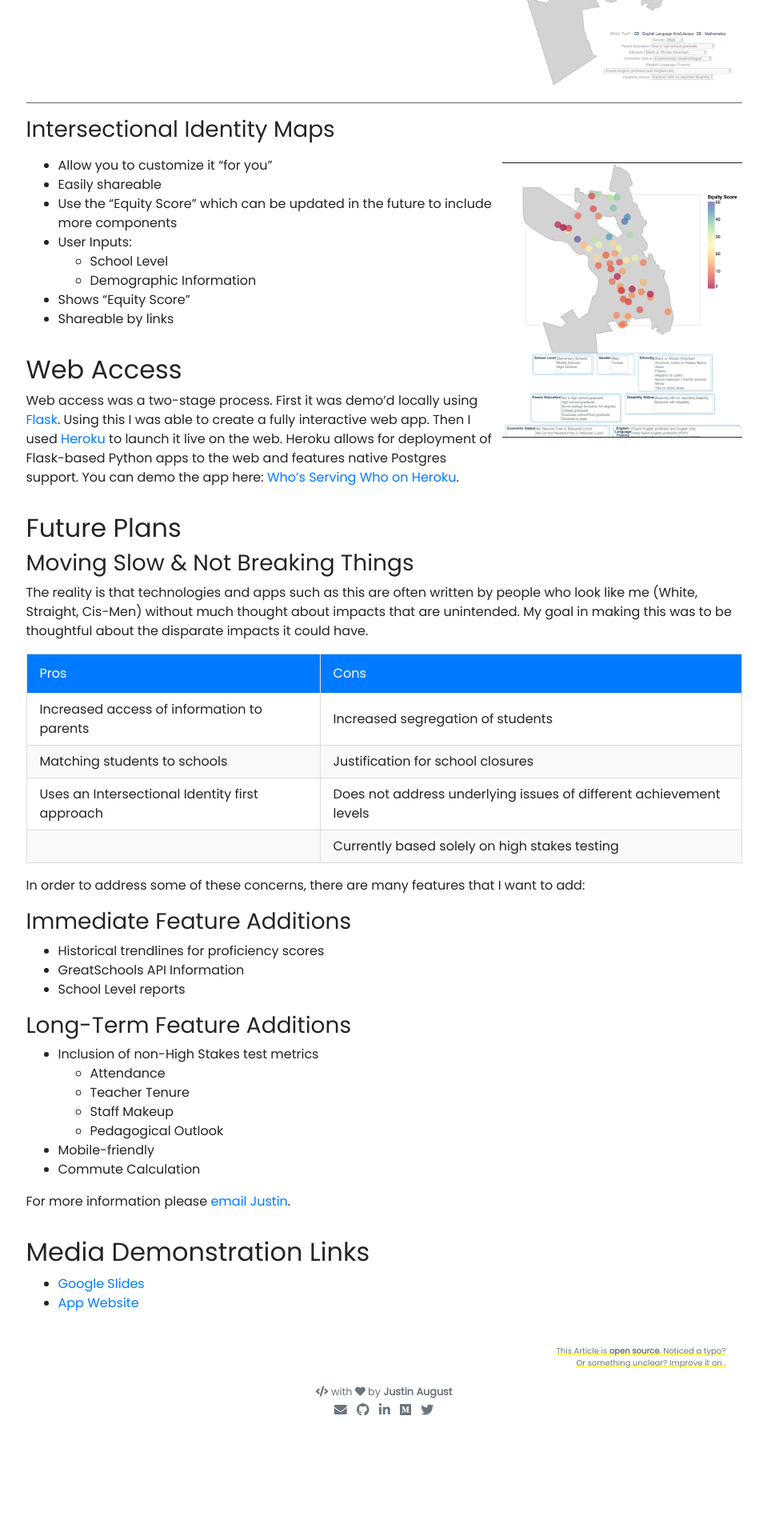
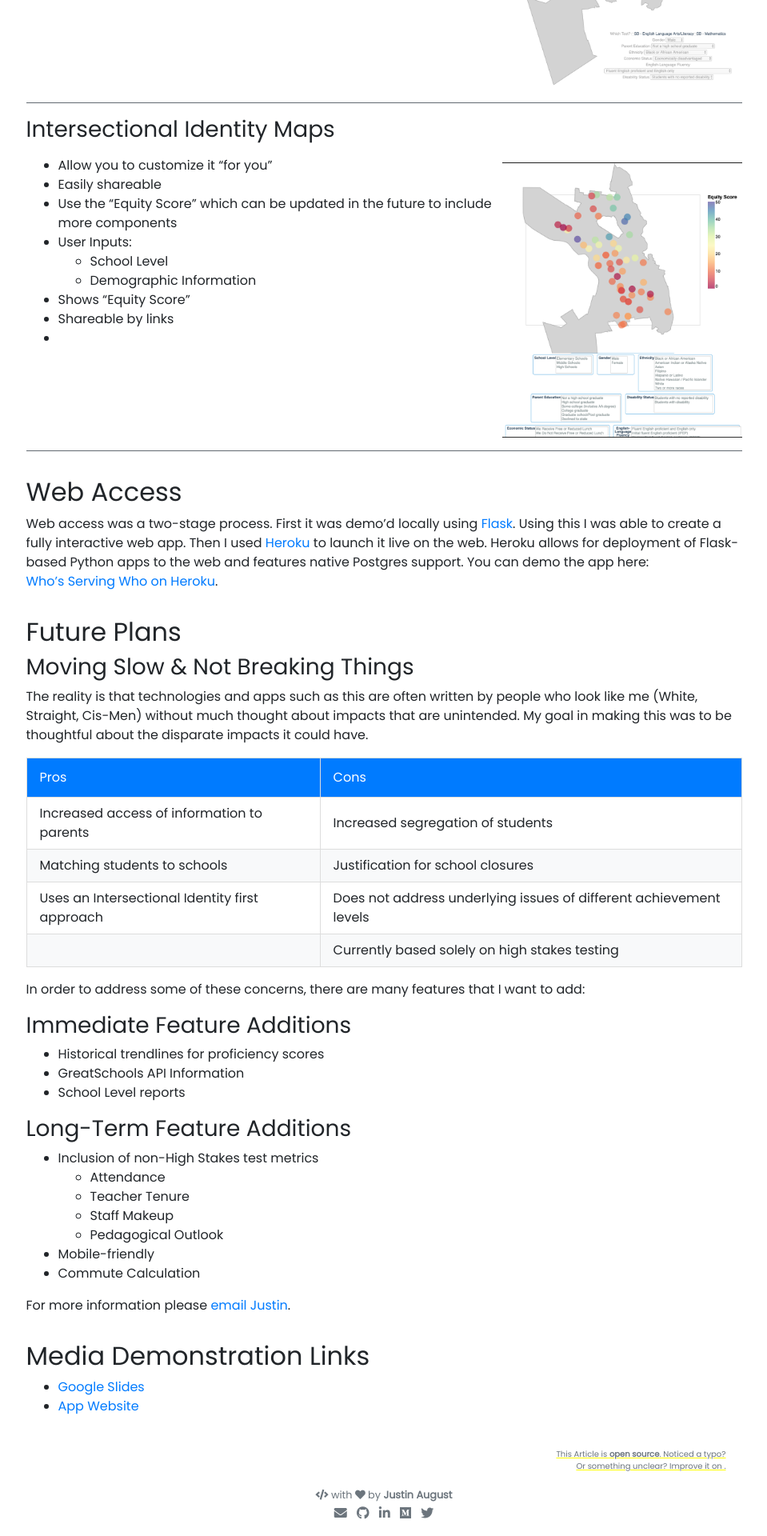
Before and after one commit to justinaugust/justinaugust.github.io, a Jekyll site: the page built from _posts/2019-12-18-whos-serving-who.md, in a window 1280 px wide. Shown: the part 3614-5534 px from the top of the page at 80% size, without its empty margins (160-1119 px from the left). Built offline with Jekyll 4.4.1, drawn with Linux system fonts in a browser that asks for light colours; nearby versions of some CDN libraries; our own code applies the rules of GitHub Pages for plain Markdown files; before the commit the page ends 5405 px from its top, so only the background shows below that.

Commit message:
img formatting

```diff
--- a/_posts/2019-12-18-whos-serving-who.md
+++ b/_posts/2019-12-18-whos-serving-who.md
@@ -98,6 +98,8 @@ The algorithm assumes 55% of white girls are proficient. It is understood that t
 	- Demographic Information
 - Shows “Equity Score”
 - Shareable by links
+-
+<hr style="clear: both">
 
 ## Web Access
 Web access was a two-stage process. First it was demo'd locally using  [Flask](https://www.fullstackpython.com/flask.html). Using this I was able to create a fully interactive web app. Then I used [Heroku](http://heroku.com) to launch it live on the web. Heroku allows for deployment of Flask-based Python apps to the web and features native Postgres support. You can demo the app here: [Who's Serving Who on Heroku](http://who-serving-who.heroku-app.com).
```
